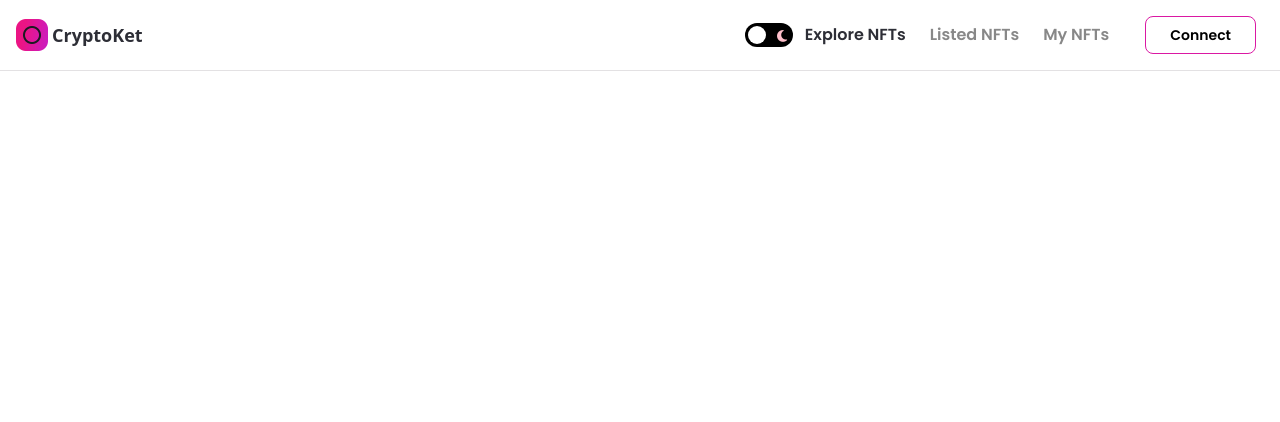
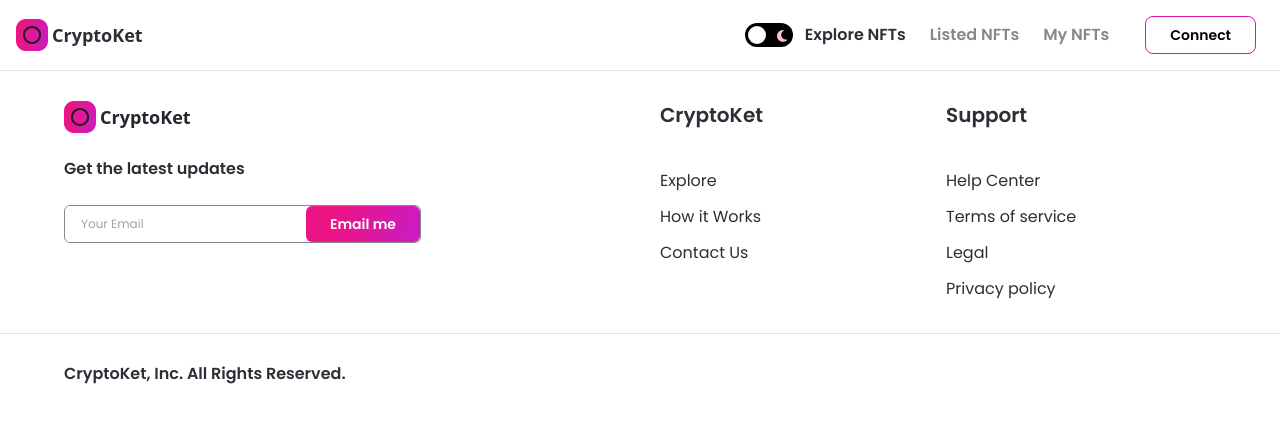
Before and after one commit to tianbuyung/swap2swap, a Next.js app: page / in a window 1280 px wide. Shown: the top 422 px of the page. Built offline with nearby package versions, Linux system fonts and the light colour scheme.

Commit message:
feat: added footer and config adjustments

```diff
--- a/components/Footer.js
+++ b/components/Footer.js
@@ -1,5 +1,94 @@
 import React from 'react';
+import Image from 'next/image';
+import { useTheme } from 'next-themes';
 
-const Footer = () => <div>Footer</div>;
+import images from 'assets';
+import Button from 'components/Button';
+
+const FooterLinks = ({ heading, items, extraClasses }) => (
+  <div className={`flex-1 justify-start items-start ${extraClasses}`}>
+    <h3 className="font-poppins dark:text-white text-nft-black-1 font-semibold text-xl mb-10">
+      {heading}
+    </h3>
+    {items.map((item, index) => (
+      <p
+        key={item + index}
+        className="font-poppins dark:text-white text-nft-black-1 font-normal text-base cursor-pointer dark:hover:text-nft-gray-1 hover:text-nft-black-1 my-3"
+      >
+        {item}
+      </p>
+    ))}
+  </div>
+);
+
+const Footer = () => {
+  const { theme } = useTheme();
+
+  return (
+    <footer className="flexCenter flex-col border-t dark:border-nft-black-1 border-nft-gray-1 sm:py-8 py-16">
+      <div className="w-full minmd:w-4/5 flex flex-row md:flex-col sm:px-4 px-16">
+        <div className="flexStart flex-1 flex-col">
+          <div className="flexCenter cursor-pointer">
+            <Image
+              src={images.logo02}
+              style={{ objectFit: 'contain' }}
+              width={32}
+              height={32}
+              alt="logo"
+            />
+            <p className=" dark:text-white text-nft-dark font-semibold text-lg ml-1">CryptoKet</p>
+          </div>
+          <p className="font-poppins dark:text-white text-nft-black-1 font-semibold text-base mt-6">
+            Get the latest updates
+          </p>
+          <div className="flexBetween md:w-full minlg:w-557 w-357 mt-6 dark:bg-nft-black-2 bg-white border dark:border-nft-black-2 border-nft-gray-2 rounded-md">
+            <input
+              type="email"
+              placeholder="Your Email"
+              className="h-full flex-1 w-full dark:bg-nft-black-2 bg-white px-4 rounded-md font-poppins dark:text-white text-nft-black-1 font-normal text-xs minlg:text-lg outline-none"
+            />
+            <div className="flex-initial">
+              <Button btnName="Email me" btnType="primary" classStyles="rounded-md" />
+            </div>
+          </div>
+        </div>
+
+        <div className="flex-1 flexBetweenStart flex-wrap ml-10 md:ml-0 md:mt-8">
+          <FooterLinks heading="CryptoKet" items={['Explore', 'How it Works', 'Contact Us']} />
+          <FooterLinks
+            heading="Support"
+            items={['Help Center', 'Terms of service', 'Legal', 'Privacy policy']}
+            extraClasses="ml-4"
+          />
+        </div>
+      </div>
+
+      <div className="flexCenter w-full mt-5 border-t dark:border-nft-black-1 border-nft-gray-1 sm:px-4 px-16">
+        <div className="flexBetween flex-row w-full minmd:w-4/5 sm:flex-col mt-7">
+          <p className="font-poppins dark:text-white text-nft-black-1 font-semibold text-base">
+            CryptoKet, Inc. All Rights Reserved.
+          </p>
+          <div className="flex flex-row sm:mt-4">
+            {[images.instagram, images.twitter, images.telegram, images.discord].map(
+              (image, index) => (
+                <div className="mx-2 cursor-pointer" key={`image ${index}`}>
+                  <Image
+                    src={image}
+                    key={index}
+                    style={{ objectFit: 'contain' }}
+                    width={24}
+                    height={24}
+                    alt="social"
+                    className={theme === 'light' ? 'filter invert' : undefined}
+                  />
+                </div>
+              ),
+            )}
+          </div>
+        </div>
+      </div>
+    </footer>
+  );
+};
 
 export default Footer;
--- a/components/Navbar.js
+++ b/components/Navbar.js
@@ -74,17 +74,6 @@
   const [active, setActive] = useState('Explore NFTs');
   const router = useRouter();
   const [isOpen, setIsOpen] = useState(false);
-  // to Avoid Hydration Mismatch with next-themes
-  const [mounted, setMounted] = useState(false);
-
-  // useEffect only runs on the client, so now we can safely show the UI
-  useEffect(() => {
-    setMounted(true);
-  }, []);
-
-  if (!mounted) {
-    return null;
-  }
 
   const checkTheme = theme === 'light' ? 'filter invert' : undefined;
 
--- a/components/index.js
+++ b/components/index.js
@@ -1,5 +1,5 @@
-import Navbar from './Navbar';
-import Footer from './Footer';
-import Button from './Button';
+import Navbar from 'components/Navbar';
+import Footer from 'components/Footer';
+import Button from 'components/Button';
 
 export { Navbar, Footer, Button };
--- a/pages/_app.js
+++ b/pages/_app.js
@@ -1,3 +1,4 @@
+import React, { useEffect, useState } from 'react';
 import { ThemeProvider } from 'next-themes';
 import Script from 'next/script';
 
@@ -5,7 +6,20 @@
 
 import 'styles/globals.css';
 
-const MyApp = ({ Component, pageProps }) => (
+const MyApp = ({ Component, pageProps }) => {
+  // to Avoid Hydration Mismatch with next-themes
+  const [mounted, setMounted] = useState(false);
+
+  // useEffect only runs on the client, so now we can safely show the UI
+  useEffect(() => {
+    setMounted(true);
+  }, []);
+
+  if (!mounted) {
+    return null;
+  }
+
+  return (
     <ThemeProvider attribute="class">
       <div className="dark:bg-nft-dark bg-white min-h-screen">
         <Navbar />
@@ -16,5 +30,6 @@
       <Script src="https://kit.fontawesome.com/22d05d0ace.js" crossOrigin="anonymous" />
     </ThemeProvider>
   );
+};
 
 export default MyApp;
```
Lines whose indentation alone changed are shown as unchanged.
